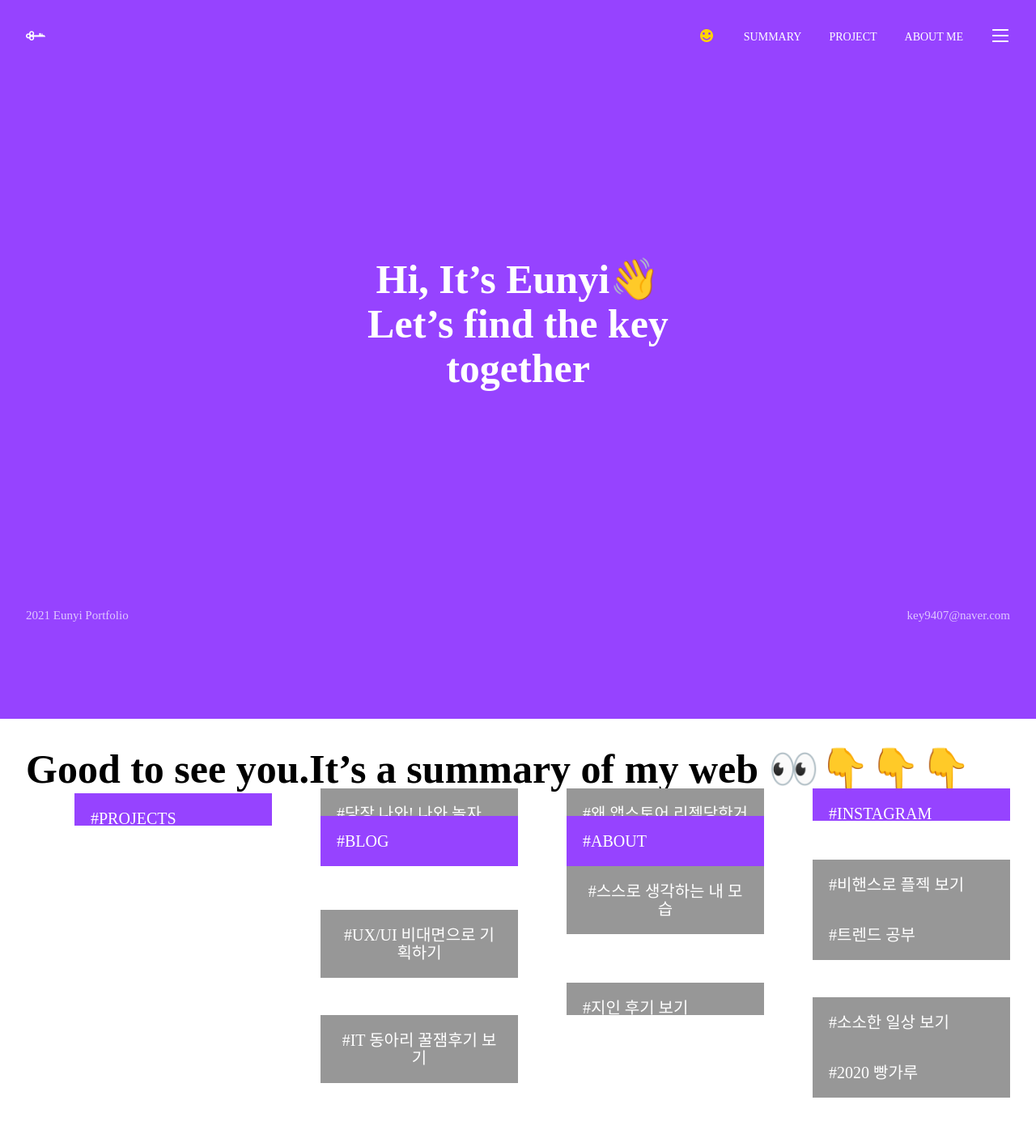
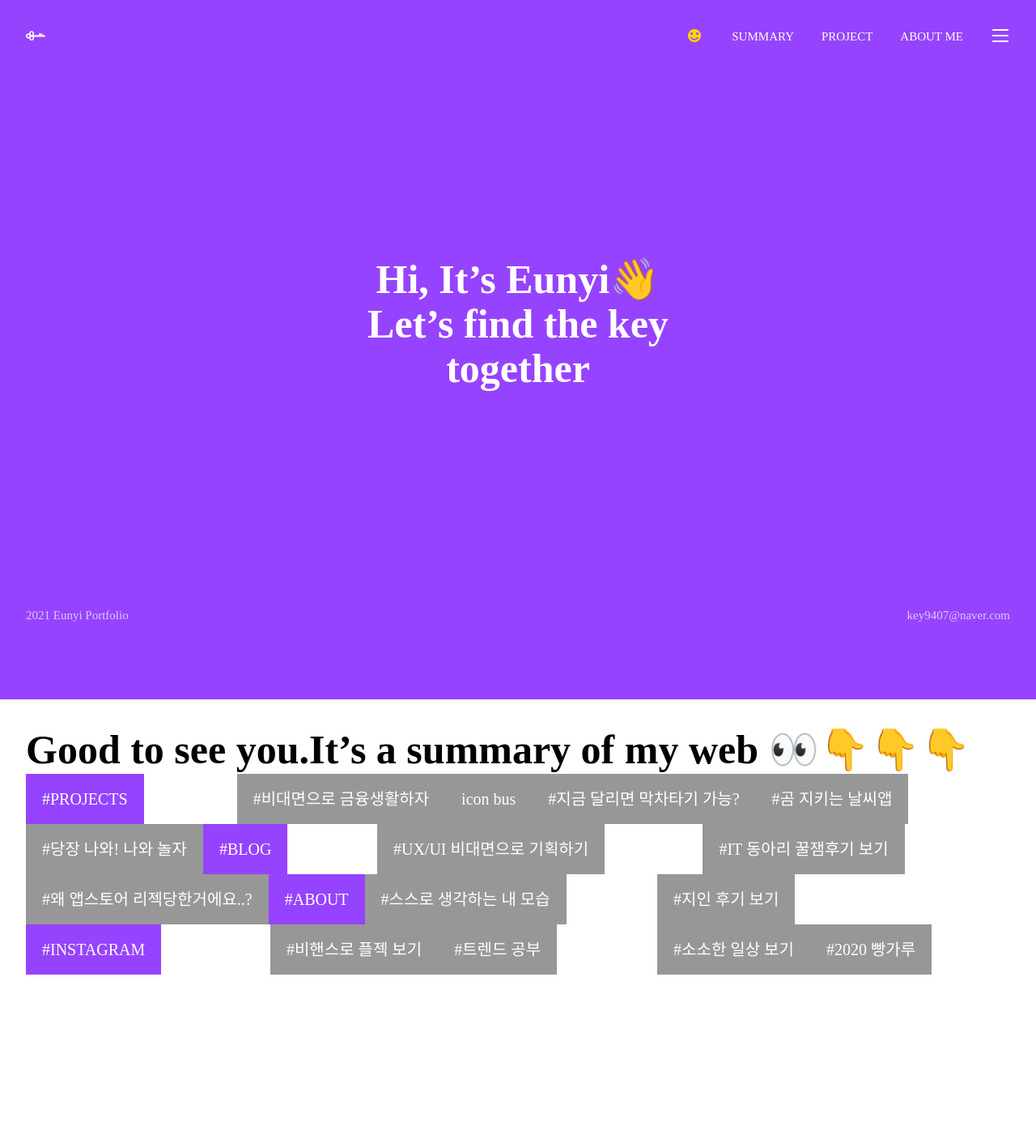
Before and after one commit to eunyikoh/Web-portfolio2021, a plain HTML site: page index.html in a window 1280 px wide. Shown: the top 1417 px of the page at 81% size. Drawn offline with Linux system fonts and the light colour scheme.

Commit message:
summary detail

```diff
--- a/index.html
+++ b/index.html
@@ -18,13 +18,13 @@
     <h1>
       <img src="./images/icon_logo_24px_white.png" alt="logo image">
     </h1>
-    <nav>
+    <nav class="nav">
       <ul>
-        <li class="smile"><img src="./images/icon_smile_24px_yellow.png" alt="smile image"></li>
-        <li>SUMMARY</li>
-        <li>PROJECT</li>
-        <li>ABOUT ME</li>
-        <li class="hamburger"><img src="./images/icon_hamburger_24px_white.png" alt="hamburger image"></li>
+        <li class="smile"><a href=""><img src="./images/icon_smile_24px_yellow.png" alt="smile image"></a></li>
+        <li class="para4 navtext"><a href="">SUMMARY</a></li>
+        <li class="para4 navtext"><a href="">PROJECT</a></li class="para4">
+        <li class="para4 navtext"><a href="">ABOUT ME</a></li class="para4">
+        <li class="hamburger"><a href=""><img src="./images/icon_hamburger_24px_white.png" alt="hamburger image"></a></li>
       </ul>
     </nav>
   </header>
@@ -45,43 +45,42 @@
     <ul class=li_container>
       <li>
         <ul class="list_group">
-          <li class="para2 color1">#PROJECTS</li>
-          <li class="para2">icon money</li>
-          <li class="para2">#비대면으로 금융생활하자</li>
-          <li class="para2">#PROJECTS</li>
-          <li class="para2">icon bus</li>
-          <li class="para2">#지금 달리면 막차타기 가능?</li>
-          <li class="para2">#곰 지키는 날씨앱</li>
+          <li class="para2 color1"><a href="">#PROJECTS</a></li>
+          <li class="list_icon"><a href="">icon money</a></li>
+          <li class="para2 color2"><a href="">#비대면으로 금융생활하자</a></li>
+          <li class="para2 color2"><a href="">icon bus</a></li>
+          <li class="para2 color2"><a href="">#지금 달리면 막차타기 가능?</a></li>
+          <li class="para2 color2"><a href="">#곰 지키는 날씨앱</a></li>
         </ul>
       </li>
       <li>
         <ul class="list_group">
-          <li class="para2 color2">#당장 나와! 나와 놀자</li>
-          <li class="para2 color1">#BLOG</li>
-          <li class="list_icon">icon untact</li>
-          <li class="para2 color2">#UX/UI 비대면으로 기획하기</li>
-          <li class="list_icon">icon mashup</li>
-          <li class="para2 color2">#IT 동아리 꿀잼후기 보기</li>
+          <li class="para2 color2"><a href="">#당장 나와! 나와 놀자</a></li>
+          <li class="para2 color1"><a href="">#BLOG</a></li>
+          <li class="list_icon"><a href="">icon untact</a></li>
+          <li class="para2 color2"><a href="">#UX/UI 비대면으로 기획하기</a></li>
+          <li class="list_icon"><a href="">icon mashup</a></li>
+          <li class="para2 color2"><a href="">#IT 동아리 꿀잼후기 보기</a></li>
         </ul class="list_group">
       </li>
       <li>
         <ul class="list_group">
-          <li class="para2 color2">#왜 앱스토어 리젝당한거에요..?</li>
-          <li class="para2 color1">#ABOUT</li>
-          <li class="para2 color2">#스스로 생각하는 내 모습</li>
-          <li class="list_icon">icon tistory</li>
-          <li class="para2 color2">#지인 후기 보기</li>
+          <li class="para2 color2"><a href="">#왜 앱스토어 리젝당한거에요..?</a></li>
+          <li class="para2 color1"><a href="">#ABOUT</a></li>
+          <li class="para2 color2"><a href="">#스스로 생각하는 내 모습</a></li>
+          <li class="list_icon"><a href="">icon tistory</a></li>
+          <li class="para2 color2"><a href="">#지인 후기 보기</a></li>
         </ul>
       </li>
       <li>
         <ul class="list_group">
-          <li class="para2 color1">#INSTAGRAM</li>
-          <li class="list_icon">icon instagram</li>
-          <li class="para2 color2">#비핸스로 플젝 보기</li>
-          <li class="para2 color2">#트렌드 공부</li>
-          <li class="list_icon">icon behance</li>
-          <li class="para2 color2">#소소한 일상 보기</li>
-          <li class="para2 color2">#2020 빵가루</li>
+          <li class="para2 color1"><a href="">#INSTAGRAM</a></li>
+          <li class="list_icon"><a href="">icon instagram</a></li>
+          <li class="para2 color2"><a href="">#비핸스로 플젝 보기</a></li>
+          <li class="para2 color2"><a href="">#트렌드 공부</a></li>
+          <li class="list_icon"><a href="">icon behance</a></li>
+          <li class="para2 color2"><a href="">#소소한 일상 보기</a></li>
+          <li class="para2 color2"><a href="">#2020 빵가루</a></li>
         </ul class="list_group">
       </li>
     </ul>
--- a/reset.css
+++ b/reset.css
@@ -22,6 +22,8 @@ time, mark, audio, video {
 	font-size: 100%;
 	font: inherit;
 	vertical-align: baseline;
+	text-decoration: none;
+	color: white;
 }
 /* HTML5 display-role reset for older browsers */
 article, aside, details, figcaption, figure,
--- a/style.css
+++ b/style.css
@@ -16,6 +16,7 @@
   line-height: 1.2;
   letter-spacing: normal;
   text-align: left;
+  color: black;
 }
 
 .Title1 {
@@ -138,8 +139,13 @@
   background-color: var(--electric-purple);
 }
 
+.nav{
+  height: 24px;
+}
+
 .header{
   width: 100vw;
+  height: 24px;
   padding: 32px;
   display: flex;
   justify-content: space-between;
@@ -162,34 +168,27 @@ section {
   transform: translate(-50%,-50%) !important;
 }
 
-ul{
+header ul{
   text-align: right;
   height: 24px;
 }
 
-li{
+header li{
   display: inline-block;
-  font-family: NunitoSans;
-  font-size: 14px;
-  font-weight: medium;
-  font-stretch: normal;
-  font-style: normal;
-  line-height: 14px;
-  letter-spacing: normal;
-  text-align: right;
   margin-left: 30px;
   color: var(--white);
+  height: 24px;
 }
 
-li:nth-child(2),
-li:nth-child(3),
-li:nth-child(4)
+header > li:nth-child(2),
+header > li:nth-child(3),
+header > li:nth-child(4)
 {
   transform: translateY(-6px);
 }
 
-li:nth-child(1),
-li:nth-child(5)
+header > li:nth-child(1),
+header > li:nth-child(5)
 {
   height: 24px;
 }
@@ -215,6 +214,11 @@ li:nth-child(5)
   outline: 1px solid red;
 } */
 
+header .navtext{
+  transform: translateY(-6px);
+
+}
+
 .info{
   width: calc(100vw - 64px);
   display: flex;
@@ -233,25 +237,32 @@ li:nth-child(5)
   color: var(--white);
 }
 
-.li_container{display: flex;}
+.list_group{
+  display: flex;
+}
 
-.li_container > li {
+.summary_page .li_container{
+  display: flex;
+  flex-direction: column;
+}
+
+.summary_page .li_container > li {
   width: 100%;
 }
 .summary_page{
   background-color: var(--white);
 }
 
-.color1{
+.summary_page .color1{
   background-color: var(--electric-purple);
 }
 
-.color2{
+.summary_page .color2{
   background-color: var(--warm-grey);
 }
 
-.list_group > li{
-  display: flex;
+.summary_page .list_group > li{
+    /* display: flex; */
   justify-content: space-between;
   padding: 20px;
 }
```
